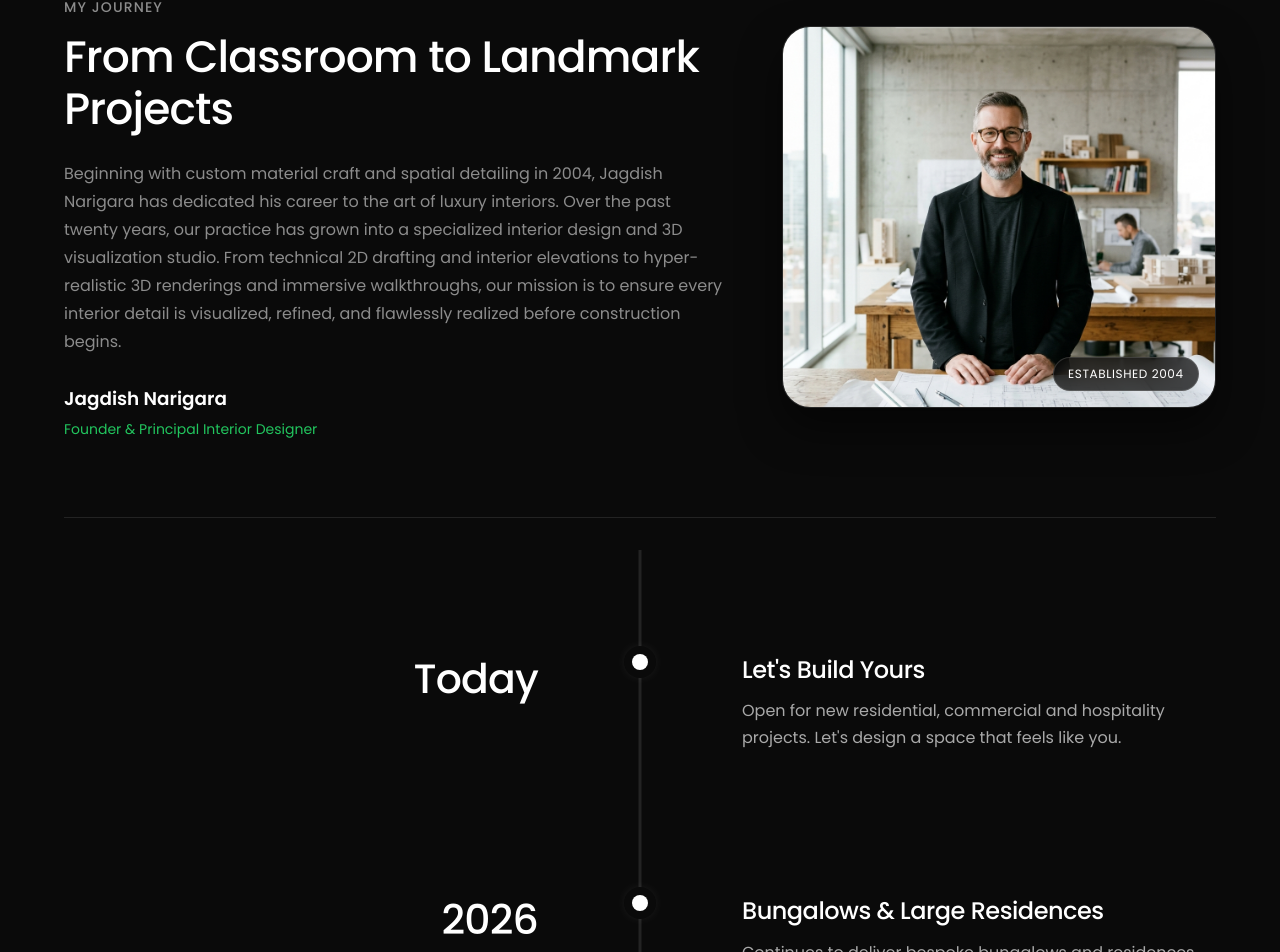
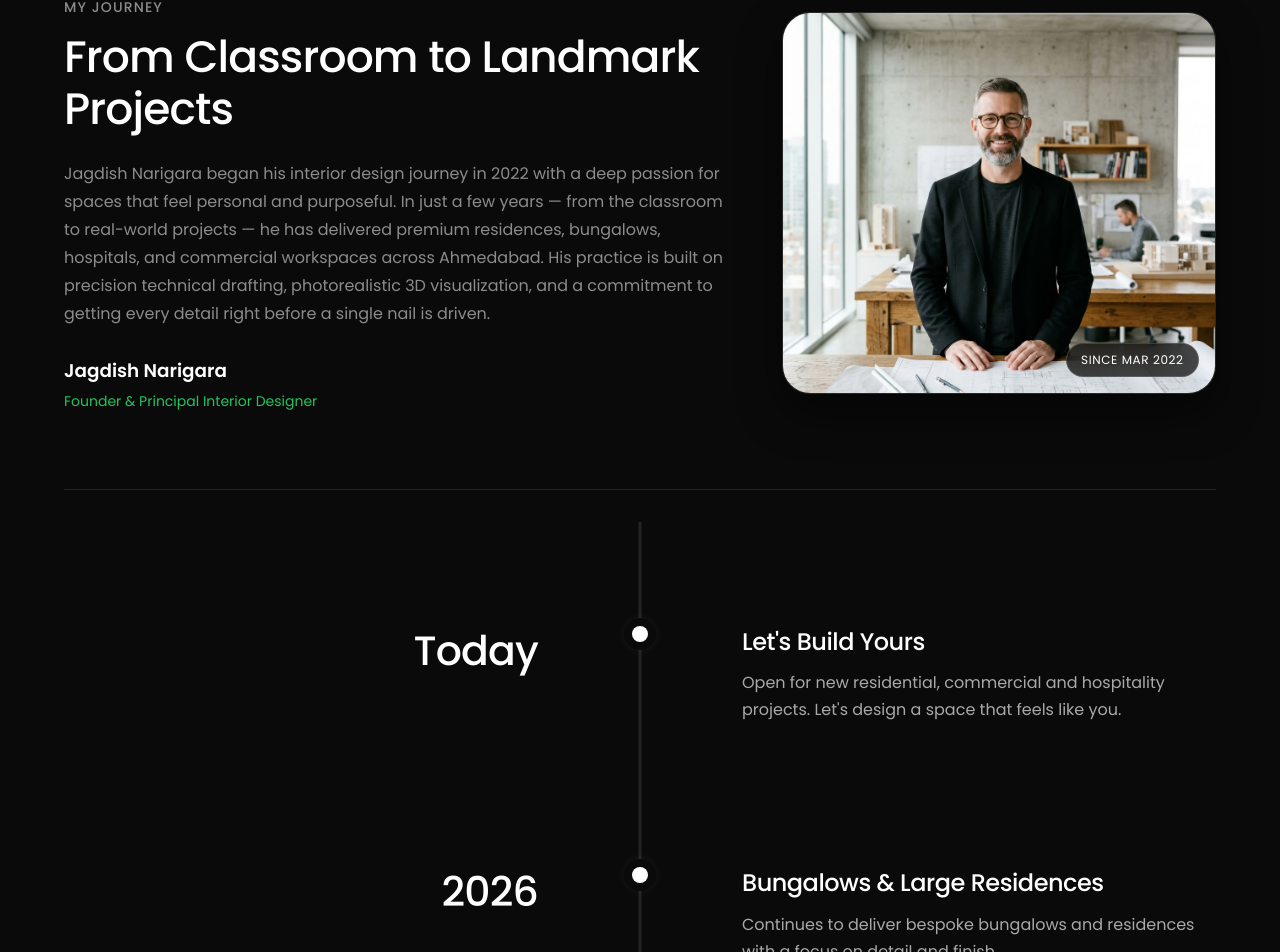
Before and after one commit to soumyamehta21/jagdish-narigara-portfolio-website, a React (Vite) app: page / in a window 1280 px wide. Shown: the part 6178-7130 px from the top of the page. Built offline with nearby package versions, Linux system fonts and the light colour scheme.

Commit message:
Update journey bio and badge to match real 2022 timeline

```diff
--- a/src/components/sections/Timeline.tsx
+++ b/src/components/sections/Timeline.tsx
@@ -53,7 +53,7 @@ export const Timeline: React.FC = () => {
                 height="600"
               />
               <div className={styles.founderBadgeOverlay}>
-                <span>Established 2004</span>
+                <span>Since Mar 2022</span>
               </div>
             </div>
           </div>
--- a/src/data/siteData.ts
+++ b/src/data/siteData.ts
@@ -22,7 +22,7 @@ export const studioInfo: StudioInfo = {
   philosophyBody: "At Jagdish Narigara Interior Studio, we believe great interiors seamlessly balance functional ergonomics with visual elegance. Every space is approached with meticulous care — from initial spatial planning and detailed drafting to photorealistic 3D visualization and lighting orchestration. We transform residential and commercial interiors into curated environments tailored to reflect individual lifestyles and aspirations. We don't just furnish spaces — we choreograph experiences that inspire and endure.",
   founderEyebrow: 'My Journey',
   founderHeading: 'From Classroom to Landmark Projects',
-  founderIntro: 'Beginning with custom material craft and spatial detailing in 2004, Jagdish Narigara has dedicated his career to the art of luxury interiors. Over the past twenty years, our practice has grown into a specialized interior design and 3D visualization studio. From technical 2D drafting and interior elevations to hyper-realistic 3D renderings and immersive walkthroughs, our mission is to ensure every interior detail is visualized, refined, and flawlessly realized before construction begins.',
+  founderIntro: 'Jagdish Narigara began his interior design journey in 2022 with a deep passion for spaces that feel personal and purposeful. In just a few years — from the classroom to real-world projects — he has delivered premium residences, bungalows, hospitals, and commercial workspaces across Ahmedabad. His practice is built on precision technical drafting, photorealistic 3D visualization, and a commitment to getting every detail right before a single nail is driven.',
   founderName: 'Jagdish Narigara',
   founderTitle: 'Founder & Principal Interior Designer',
   quote: '"An interior is the natural projection of the soul. When space, light, and materiality converge in harmony, everyday living is elevated into an art form."',
```
